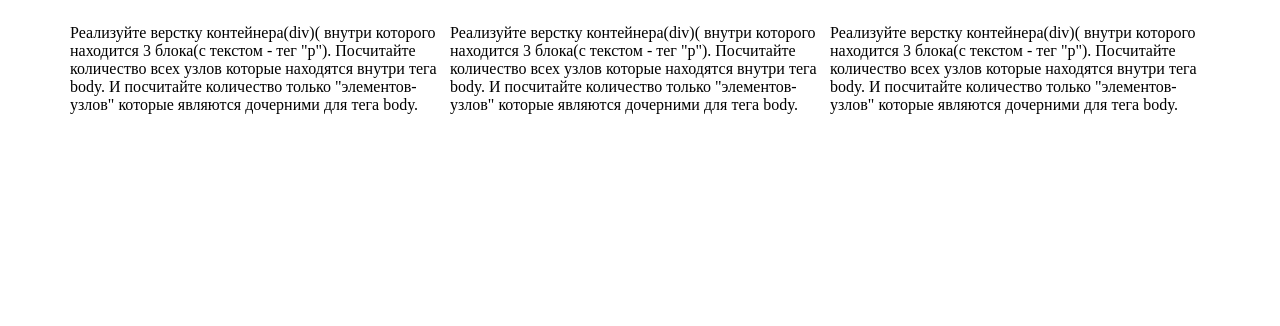
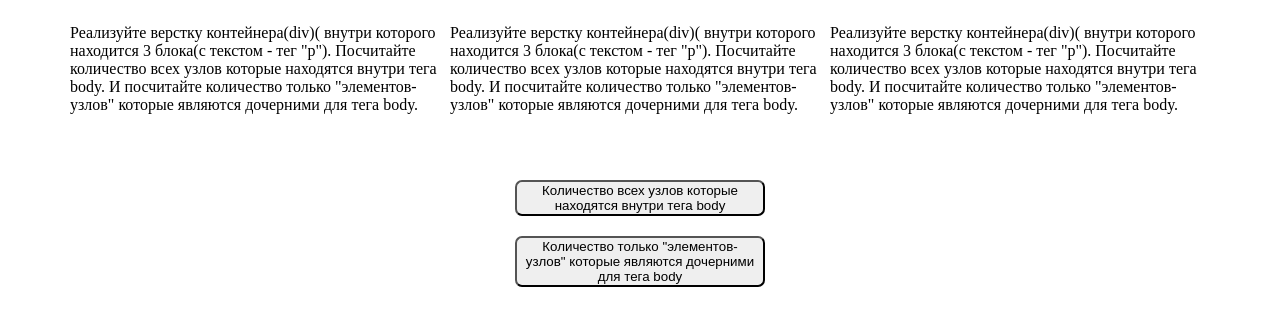
Before and after one commit to Arturio021/newProject, a plain HTML site: page Lesson6/index.html in a window 1280 px wide. Drawn offline with Linux system fonts and the light colour scheme.

Commit message:
Дз с кнопками. Неуверен, что правильно нашёл количество всех узлов,которые находятся в body

```diff
--- a/Lesson6/index.html
+++ b/Lesson6/index.html
@@ -9,6 +9,7 @@
 </head>
 
 <body>
+    <div class="main">
         <div class="mainBlock">
             <p>
                 Реализуйте верстку контейнера(div)( внутри которого находится 3 блока(с текстом - тег "p"). Посчитайте количество всех узлов которые находятся внутри тега body. И посчитайте количество только "элементов-узлов" которые являются дочерними для тега body.
@@ -20,7 +21,17 @@
                 Реализуйте верстку контейнера(div)( внутри которого находится 3 блока(с текстом - тег "p"). Посчитайте количество всех узлов которые находятся внутри тега body. И посчитайте количество только "элементов-узлов" которые являются дочерними для тега body.
             </p>
         </div>
+        <div class="Buttons">
+            <button class="buttonOne">
+          Количество всех узлов которые находятся внутри тега body
+        </button>
+            <button class="buttonTwo">
+          Количество только "элементов-узлов" которые являются дочерними для
+          тега body
+        </button>
+        </div>
         <script src="script.js"></script>
+    </div>
 </body>
 
 </html>
--- a/Lesson6/script.js
+++ b/Lesson6/script.js
@@ -16,18 +16,33 @@
 // console.log(document.body.childNodes);
 // console.log(document.body.children);
 
-var myList = document.querySelector(".mainBlock");
+// Количество всех узлов которые находятся внутри тега body
+// console.log(document.body.childNodes.length);
+// console.log(document.body.childNodes);
+// console.log(document.body.children);
 
-function numberOfNodesForAncestors() {
-    console.log(document.body.children[0].children);
-    console.log(myList.children.length);
-}
-numberOfNodesForAncestors();
-
+// Количество только "элементов-узлов" которые являются дочерними для тега body
+buttonOne = document.querySelector(".buttonOne");
+var buttonTwo = document.querySelector(".buttonTwo");
 var mainBody = document.querySelector("body");
 
-function numberOfNodesForAll() {
-    console.log(document.body.children);
-    console.log(mainBody.children.length);
+function numberOfChildElemnts() {
+    console.log(
+        'Количество только "элементов - узлов" которые являются дочерними для тега body:'
+    );
+    console.log(mainBody.children);
+    console.log(`Количество дочерних элементов: ${mainBody.children.length}`);
+    console.log("---------------------------");
 }
-numberOfNodesForAll();
+
+buttonTwo.addEventListener("click", numberOfChildElemnts);
+
+// Количество всех узлов которые находятся внутри тега body
+
+function allNodes() {
+    console.log("Количество всех узлов которые находятся внутри тега body:");
+    console.log(mainBody.children[0].children);
+    console.log(mainBody.children[0].children.length);
+    console.log("---------------------------");
+}
+buttonOne.addEventListener("click", allNodes);
--- a/Lesson6/style.css
+++ b/Lesson6/style.css
@@ -9,3 +9,21 @@ body {
     display: flex;
     flex-direction: row;
 }
+
+.Buttons {
+    display: flex;
+    padding-top: 50px;
+    flex-direction: column;
+    align-items: center;
+}
+
+.buttonOne {
+    border-radius: 7px;
+    width: 250px;
+}
+
+.buttonTwo {
+    margin-top: 20px;
+    border-radius: 7px;
+    width: 250px;
+}
```
Lines whose indentation alone changed are shown as unchanged.
